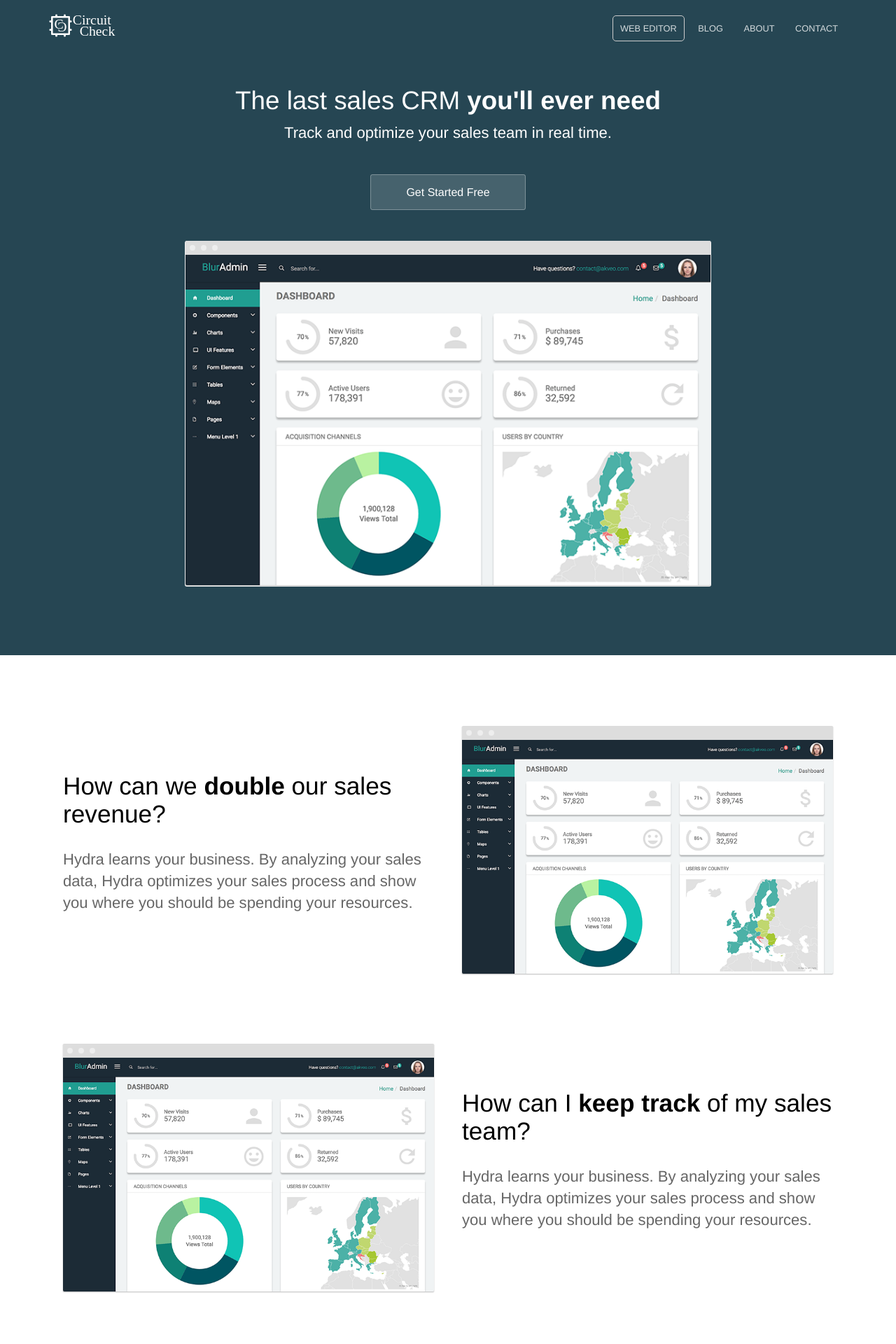
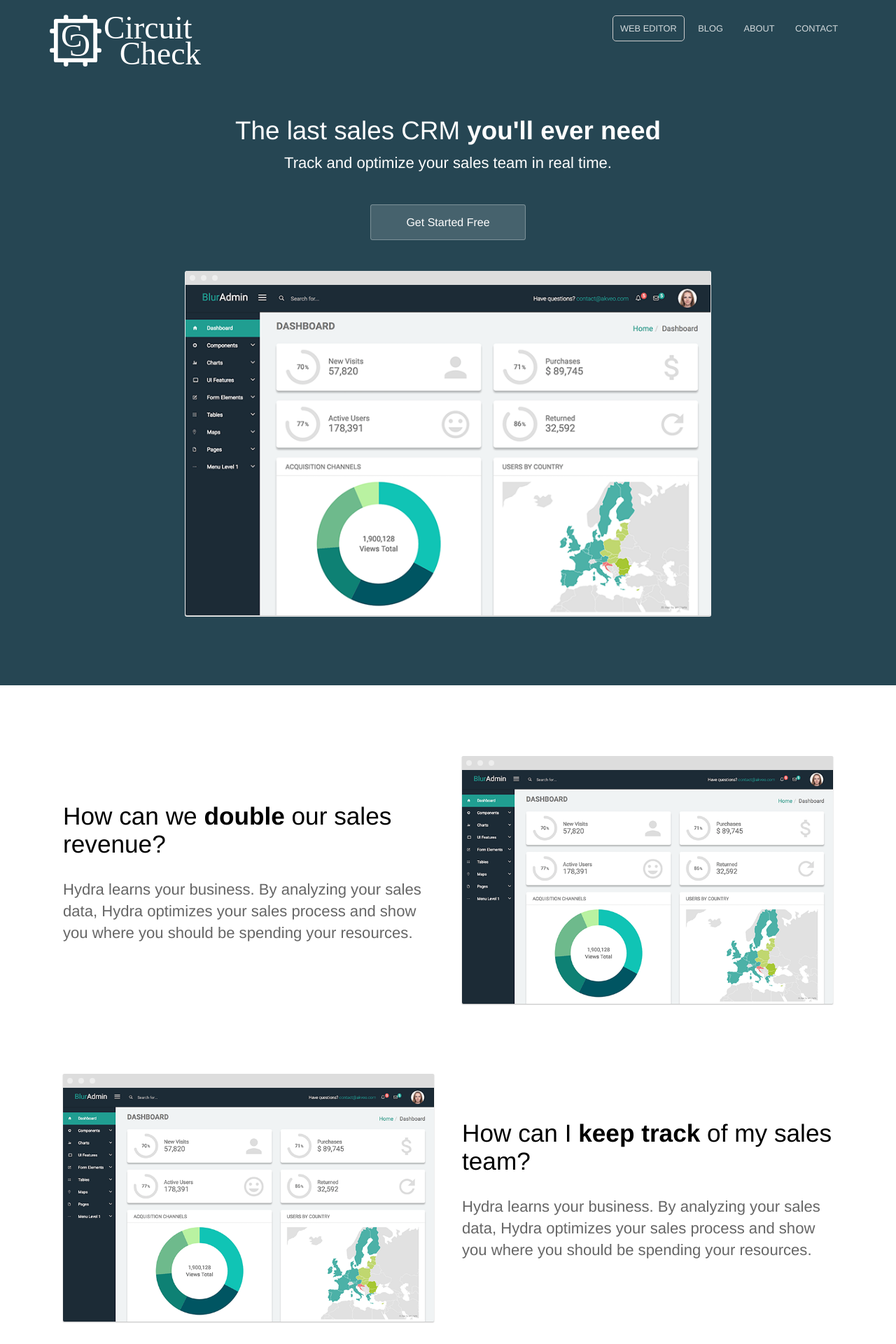
Before and after one commit to SchneiderCode/Circuit-Check-Web, a Jekyll site: the page built from index.html, in a window 1280 px wide. Shown: the top 1920 px of the page at 70% size. Built offline with Jekyll 4.4.1, drawn with Linux system fonts in a browser that asks for light colours.

Commit message:
Update default.html

```diff
--- a/_layouts/default.html
+++ b/_layouts/default.html
@@ -23,7 +23,7 @@
 	<body>
 		<header>
 			<div class="container">
-				<div class="company-name"><a href="{{ site.baseurl }}/"><img src="{{ site.baseurl }}/images/logo.svg" alt="Hydra Logo" width="95" height="33" /></a></div>
+				<div class="company-name"><a href="{{ site.baseurl }}/"><img src="{{ site.baseurl }}/images/logo.svg" alt="Hydra Logo" width="227" height="76" /></a></div>
 				{% include navigation.html %}
 			</div>
 		</header>
```
